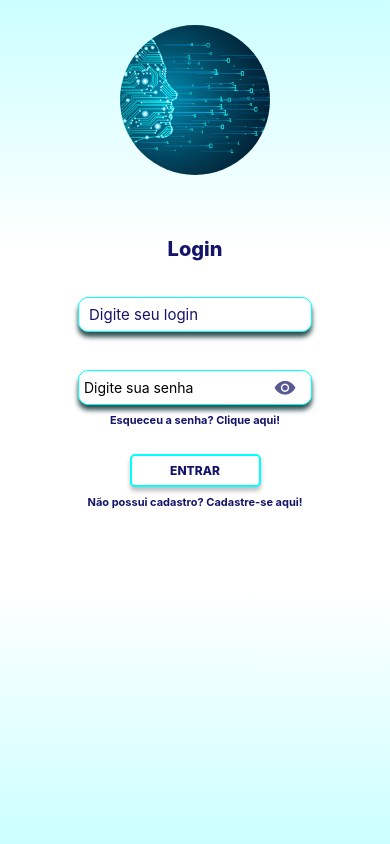
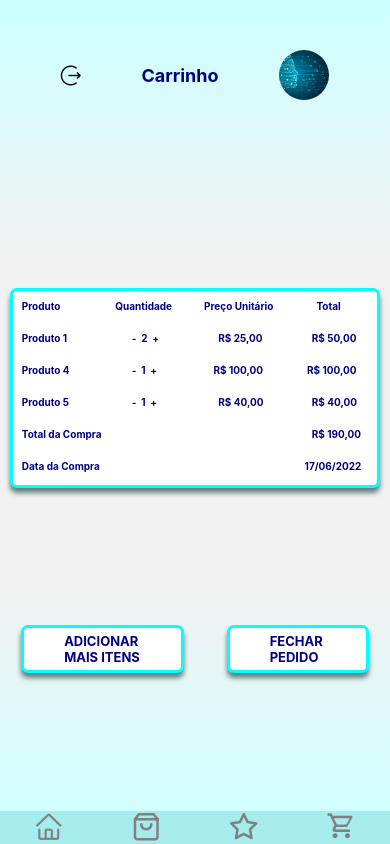
Before and after one commit to ArianeViana/serratec-react-native-atividade-clone, a React Native app: screen /Carrinho in a window 390 px wide. Built offline with nearby package versions, Linux system fonts and the light colour scheme.

Commit message:
Carrinho (Renata)

```diff
--- a/App.js
+++ b/App.js
@@ -1,9 +1,6 @@
 import React from "react";
 import { NavigationContainer } from "@react-navigation/native";
 import Rotas from './src/Rotas/index';
-
-
-
 
 
 export default function App() {
--- a/src/Rotas/index.js
+++ b/src/Rotas/index.js
@@ -14,6 +14,7 @@ import RecuperarSenha from "./../screens/RecuperarSenha/index";
 import CriarSenha from "./../screens/CriarSenha/index";
 import CompraEfetuada from "./../screens/CompraEfetuada/index";
 import CadastroUsuario from "./../screens/CadastroUsuario/index";
+import Carrinho from "../screens/Carrinho/index";
 
 const Stack = createNativeStackNavigator();
 
@@ -118,6 +119,13 @@ const Rotas = () => {
           headerShown: false,
         }}
       />
+      <Stack.Screen
+        name="Carrinho"
+        component={Carrinho}
+        options={{
+          headerShown: false,
+        }}
+      />
     </Stack.Navigator>
   );
 };
--- a/src/components/Icones/index.js
+++ b/src/components/Icones/index.js
@@ -17,6 +17,11 @@ const Icones = () => {
     navigation.navigate("Produtos");
   }
 
+  function openScreenCarrinho() {
+    navigation.navigate("Carrinho");
+  }
+
+
   return (
     <StyleIcones>
       <AntDesign name="home" size={30} color="grey" onPress={openScreenTelaInicial} />
@@ -32,7 +37,8 @@ const Icones = () => {
         color="grey"
         onPress={openScreenFavoritos}
       />
-      <MaterialCommunityIcons name="cart-outline" size={30} color="grey" />
+      <MaterialCommunityIcons name="cart-outline" size={30} color="grey"
+      onPress={openScreenCarrinho}/>
     </StyleIcones>
   );
 };
--- /dev/null
+++ b/src/screens/Carrinho/index.js
@@ -0,0 +1,120 @@
+import React from "react";
+// import { ContainerGeral } from "../ConfirmCadastro/styles";
+import {
+  Texto,
+  TextoBotao,
+  Botao,
+  Card0,
+  Ver,
+  styles,
+  Cabecalho,
+  Imagem,
+  Container,
+  ViewIcones,
+} from "./styles";
+import { FlatList, Text, View } from "react-native";
+import Gradiente from "../../components/Gradiente";
+import { TouchableOpacity } from "react-native";
+import { AntDesign } from "@expo/vector-icons";
+import Icones from "./../../components/Icones";
+import { useNavigation } from "@react-navigation/native";
+
+const Carrinho = () => {
+  const navigation = useNavigation();
+
+  function openScreenLogOut() {
+    navigation.navigate("Login");
+  }
+
+  function openScreenCompraEfetuada() {
+    navigation.navigate("CompraEfetuada");
+  }
+
+  return (
+    <Container>
+      <Gradiente posicao="top" />
+      <Cabecalho>
+        <TouchableOpacity>
+          <AntDesign
+            name="logout"
+            size={20}
+            color="black"
+            onPress={openScreenLogOut}
+          />
+        </TouchableOpacity>
+        <Texto>Carrinho</Texto>
+        <Imagem source={require("../../../assets/logo.jpeg")} />
+      </Cabecalho>
+      <Card0>
+        <View style={styles.container}>
+          <FlatList
+            data={[
+              { key: "Produto" },
+              { key: "Produto 1" },
+              { key: "Produto 4" },
+              { key: "Produto 5" },
+              { key: "Total da Compra" },
+              { key: "Data da Compra" },
+            ]}
+            renderItem={({ item }) => (
+              <Text style={styles.item}>{item.key}</Text>
+            )}
+          />
+          <FlatList
+            data={[
+              { key: " Quantidade" },
+              { key: "        -  2  + " },
+              { key: "        -  1  +" },
+              { key: "        -  1  +" },
+            ]}
+            renderItem={({ item }) => (
+              <Text style={styles.item}>{item.key}</Text>
+            )}
+          />
+          <FlatList
+            data={[
+              { key: "Preço Unitário " },
+              { key: "      R$ 25,00" },
+              { key: "    R$ 100,00" },
+              { key: "      R$ 40,00" },
+            ]}
+            renderItem={({ item }) => (
+              <Text style={styles.item}>{item.key}</Text>
+            )}
+          />
+          <FlatList
+            data={[
+              { key: "         Total" },
+              { key: "       R$ 50,00" },
+              { key: "     R$ 100,00" },
+              { key: "       R$ 40,00" },
+              { key: "       R$ 190,00" },
+              { key: "    17/06/2022" },
+            ]}
+            renderItem={({ item }) => (
+              <Text style={styles.item}>{item.key}</Text>
+            )}
+          />
+        </View>
+      </Card0>
+      <Ver>
+        <Botao>
+          <TextoBotao>
+            ADICIONAR <br />
+            MAIS ITENS
+          </TextoBotao>
+        </Botao>
+        <Botao onPress={openScreenCompraEfetuada}>
+          <TextoBotao>
+            FECHAR <br />
+            PEDIDO
+          </TextoBotao>
+        </Botao>
+      </Ver>
+      <Icones />
+      <Gradiente posicao="bottom" />
+    </Container>
+  );
+};
+
+export default Carrinho;
--- /dev/null
+++ b/src/screens/Carrinho/styles.js
@@ -0,0 +1,72 @@
+import styled from "styled-components/native";
+import { StyleSheet } from "react-native";
+import colors from "../../Theme/colors";
+
+export const Container = styled.View`
+  background-color: ${colors.terciary};
+  flex: 1;
+  justify-content: space-between;
+`;
+
+export const Cabecalho = styled.View`
+  height: 150px;
+  flex-direction: row;
+  justify-content: space-evenly;
+  align-items: center;
+`;
+
+export const Texto = styled.Text`
+  font-size: 18px;
+  color: #000080;
+  font-weight: bold;
+`;
+
+export const Imagem = styled.Image`
+  width: 50px;
+  height: 50px;
+  border-radius: 50px;
+`;
+
+export const TextoBotao = styled.Text`
+  font-size: 13px;
+  font-weight: bold;
+  color: #000080;
+`;
+
+export const Botao = styled.Pressable`
+  background-color: #ffffff;
+  padding: 5px 40px;
+  border: 3px solid #0ff;
+  border-radius: 7px;
+  box-shadow: 0 5px 5px rgba(0, 50, 50, 0.6);
+`;
+
+export const Card0 = styled.View`
+  background-color: #ffffff;
+  width: 95%;
+  height: 200px;
+  border: 3px solid #0ff;
+  border-radius: 7px;
+  box-shadow: 0 5px 5px rgba(0, 50, 50, 0.6);
+  align-self: center;
+`;
+
+export const Ver = styled.View`
+  flex-direction: row;
+  justify-content: space-around;
+`;
+
+export const styles = StyleSheet.create({
+  container: {
+    flexDirection: "row",
+    flex: 1,
+  },
+  item: {
+    padding: 9,
+    fontSize: 10,
+    height: 32,
+    color: "#000080",
+    fontWeight: "bold",
+    width: "145px",
+  },
+});
--- a/src/screens/CompraEfetuada/style.js
+++ b/src/screens/CompraEfetuada/style.js
@@ -25,6 +25,7 @@ export const Botao = styled.Pressable`
   padding: 5px 40px;
   border: 3px solid #0ff;
   border-radius: 10px;
+  box-shadow: 0px 5px 5px #2f4f4f;
 `;
 
 export const TextoBotao = styled.Text`
--- a/src/screens/ConfirmCadastro/styles.js
+++ b/src/screens/ConfirmCadastro/styles.js
@@ -24,6 +24,7 @@ export const Botao = styled.Pressable`
   padding: 5px 40px;
   border: 3px solid #0ff;
   border-radius: 10px;
+  box-shadow: 0px 5px 5px #2f4f4f;
 `;
 
 export const TextoBotao = styled.Text`
--- a/src/screens/SenhaAlterada/style.js
+++ b/src/screens/SenhaAlterada/style.js
@@ -25,6 +25,7 @@ export const Botao = styled.Pressable`
   padding: 5px 40px;
   border: 3px solid #0ff;
   border-radius: 10px;
+  box-shadow: 0px 5px 5px #2f4f4f;
 `;
 
 export const TextoBotao = styled.Text`
```
Also changed, not shown: src/screens/Carrinho/cabecalho.js (added, +11 -0 lines).
